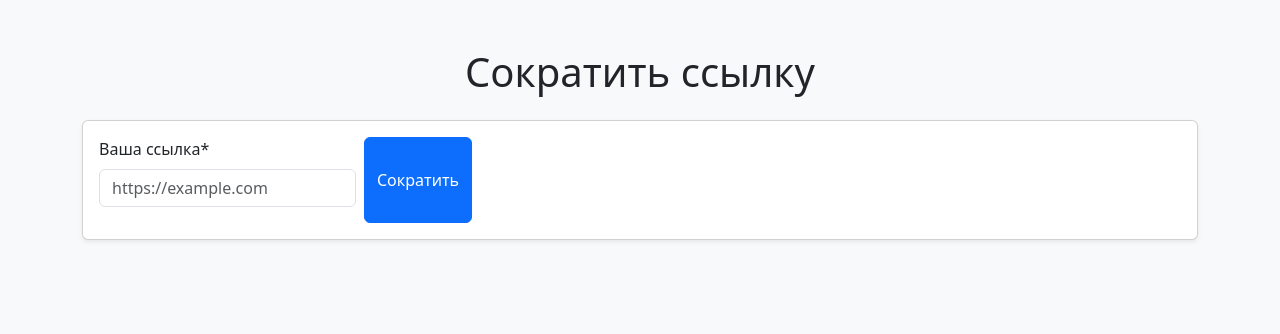
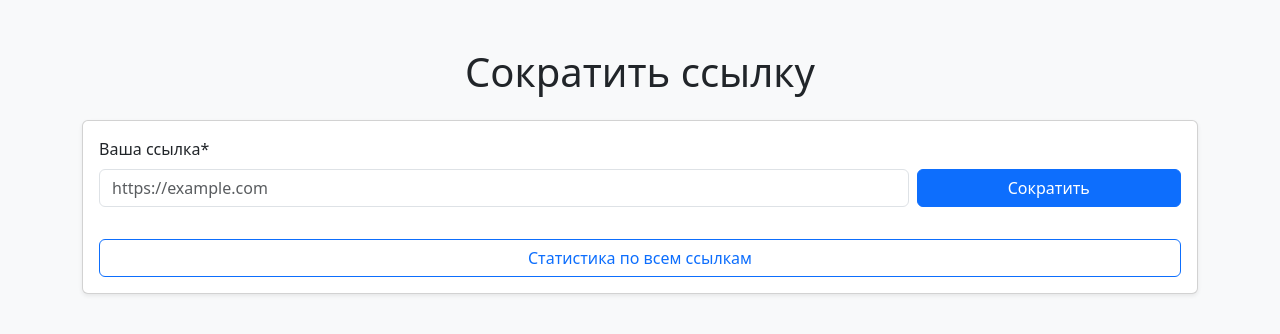
Before and after one commit to Mapcoxod/shortUrl, a Django app: page / in a window 1280 px wide. Shown: the top 334 px of the page. Run offline with Django 5.2, Linux system fonts and the light colour scheme; some libraries are stand-ins or nearby versions.

Commit message:
Create short url page changes

```diff
--- a/apps/templates/core/create.html
+++ b/apps/templates/core/create.html
@@ -9,20 +9,39 @@
 
 <div class="card shadow-sm">
     <div class="card-body">
-        <form method="post" class="d-flex gap-2">
+
+        <form method="post" class="row g-2 align-items-center">
             {% csrf_token %}
-            {{ form.original_url|as_crispy_field }}
-            <button type="submit" class="btn btn-primary">Сократить</button>
+            <div class="col-md-9">
+                {{ form.original_url|as_crispy_field }}
+            </div>
+            <div class="col-md-3 d-grid">
+                <button type="submit" class="btn btn-primary mt-3">Сократить</button>
+            </div>
         </form>
 
+        <div class="d-grid mt-3">
+            <a href="{% url 'short-url-stats' %}" class="btn btn-outline-primary">
+                Статистика по всем ссылкам
+            </a>
+        </div>
+
         {% if short_url %}
-            <div class="alert alert-success mt-4">
-                Ваша ссылка:
-                <a href="/{{ short_url.short_token }}" target="_blank">
-                    {{ request.build_absolute_uri }}{{ short_url.short_token }}
-                </a>
-                Количество переходов: {{ short_url.clicks }}
+            <div class="alert alert-success mt-4 d-flex justify-content-between align-items-center">
+                <span>
+                    Ваша ссылка: <a id="shortUrl" href="/{{ short_url.short_token }}" target="_blank">
+                    {{ request.build_absolute_uri }}{{ short_url.short_token }}</a>
+                </span>
+                <button onclick="copyToClipboard()" class="btn btn-sm btn-outline-success">Копировать</button>
             </div>
+
+            <script>
+                function copyToClipboard() {
+                    const short_url = document.getElementById('shortUrl').href;
+                    navigator.clipboard.writeText(short_url);
+                    alert('Ссылка скопирована!');
+                }
+            </script>
         {% endif %}
     </div>
 </div>
```
